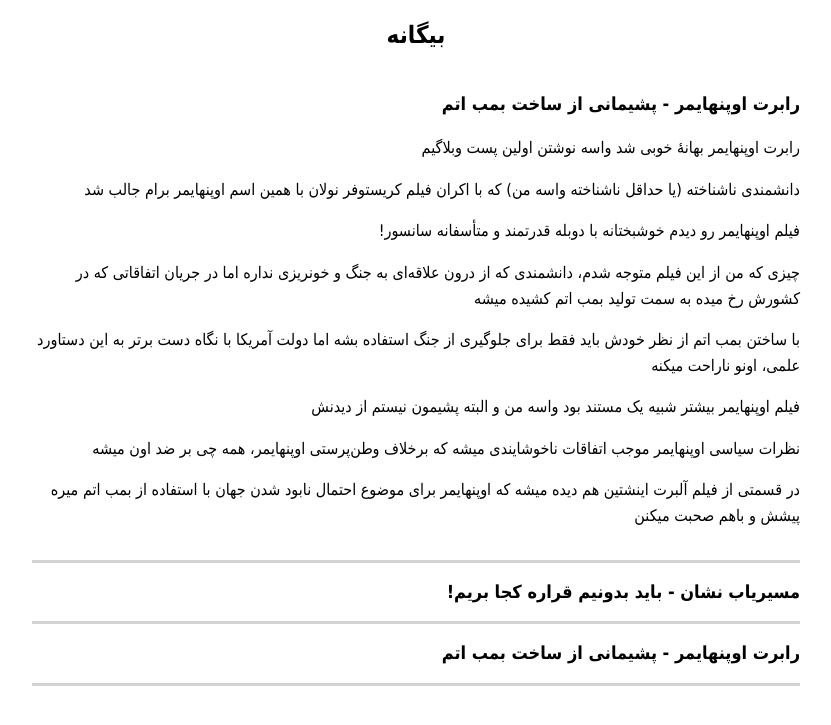
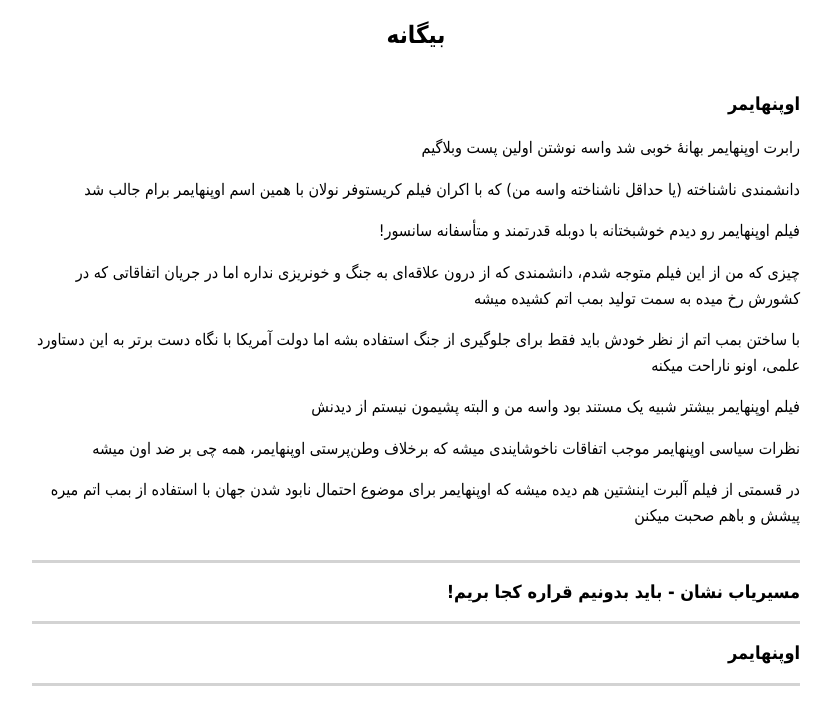
Before and after one commit to darkblog/darkblog.github.io, a Jekyll site: the page built from _posts/2023-8-7-1.md, in a window 1280 px wide. Shown: the top 725 px of the page, without its empty margins (308-1139 px from the left). Built offline with Jekyll 4.4.1, drawn with Linux system fonts in a browser that asks for light colours.

Commit message:
Update 2023-8-7-1.md

```diff
--- a/_posts/2023-8-7-1.md
+++ b/_posts/2023-8-7-1.md
@@ -1,6 +1,6 @@
 ---
 layout: post
-title: رابرت اوپنهایمر - پشیمانی از ساخت بمب اتم
+title: اوپنهایمر
 ---
 
 رابرت اوپنهایمر بهانهٔ خوبی شد واسه نوشتن اولین پست وبلاگیم
```
